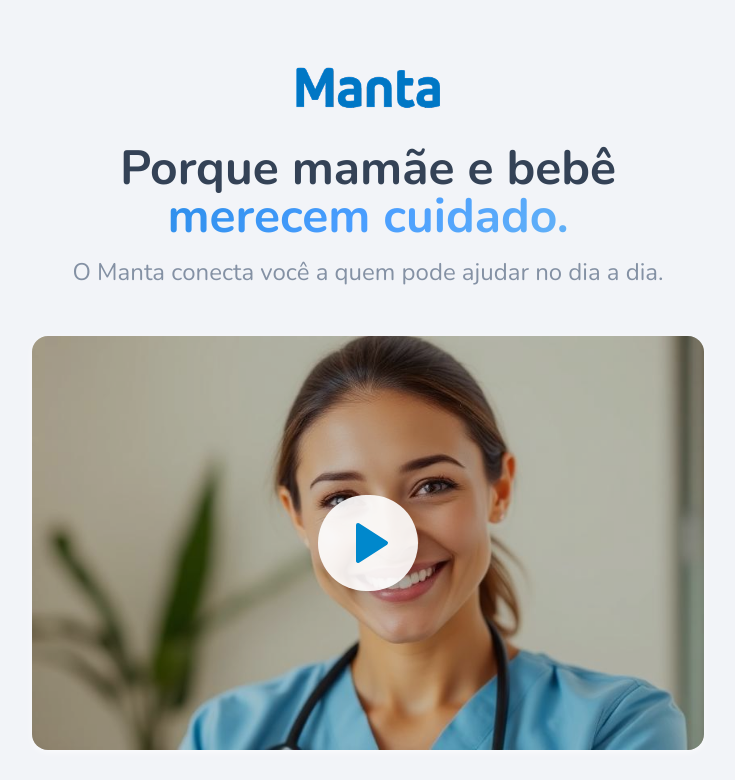
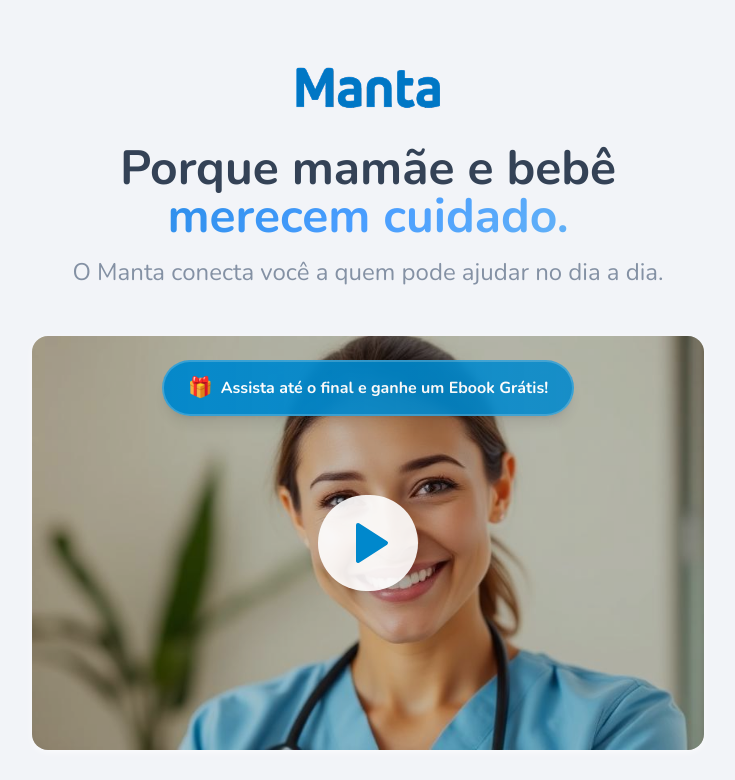
Before and after one commit to NycolasJorge/manta-landing-page, a React (Vite) app: page / in a window 1280 px wide. Shown: the top 780 px of the page, without its empty margins (272-1007 px from the left). Built offline with nearby package versions, Linux system fonts and the light colour scheme; the HTML template or start-up script is replaced by a standard one.

Commit message:
Add text overlay to video thumbnail

```diff
--- a/src/components/Header.tsx
+++ b/src/components/Header.tsx
@@ -34,6 +34,17 @@ const Header = () => {
                 alt="Cuidadora profissional sorrindo"
                 className="w-full h-auto"
               />
+
+              {/* Gift Badge - Top */}
+              <div className="absolute top-4 left-4 right-4 lg:top-6 lg:left-6 lg:right-6 flex justify-center z-10">
+                <div className="bg-gradient-to-r from-primary to-primary/90 text-white px-4 py-2 lg:px-6 lg:py-3 rounded-full shadow-lg backdrop-blur-sm border-2 border-white/20 animate-pulse">
+                  <p className="text-sm lg:text-base font-bold text-center flex items-center gap-2">
+                    <span className="text-lg lg:text-xl">🎁</span>
+                    <span>Assista até o final e ganhe um Ebook Grátis!</span>
+                  </p>
+                </div>
+              </div>
+
               <div className="absolute inset-0 bg-black bg-opacity-20 flex items-center justify-center">
                 <button className="bg-white bg-opacity-90 hover:bg-opacity-100 rounded-full p-4 lg:p-6 transition-all duration-300 transform hover:scale-110 shadow-lg">
                   <Play className="w-8 h-8 lg:w-12 lg:h-12 text-primary ml-1" fill="currentColor" />
```
